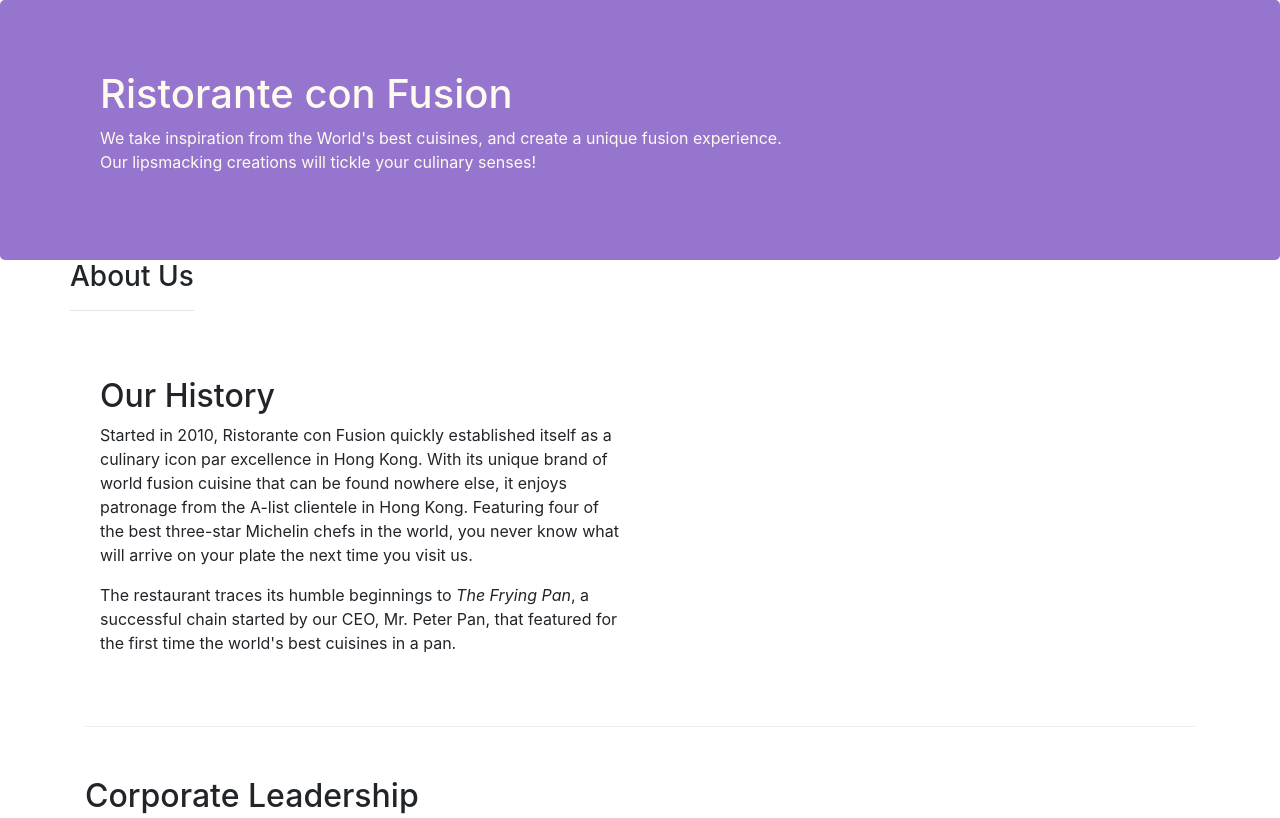
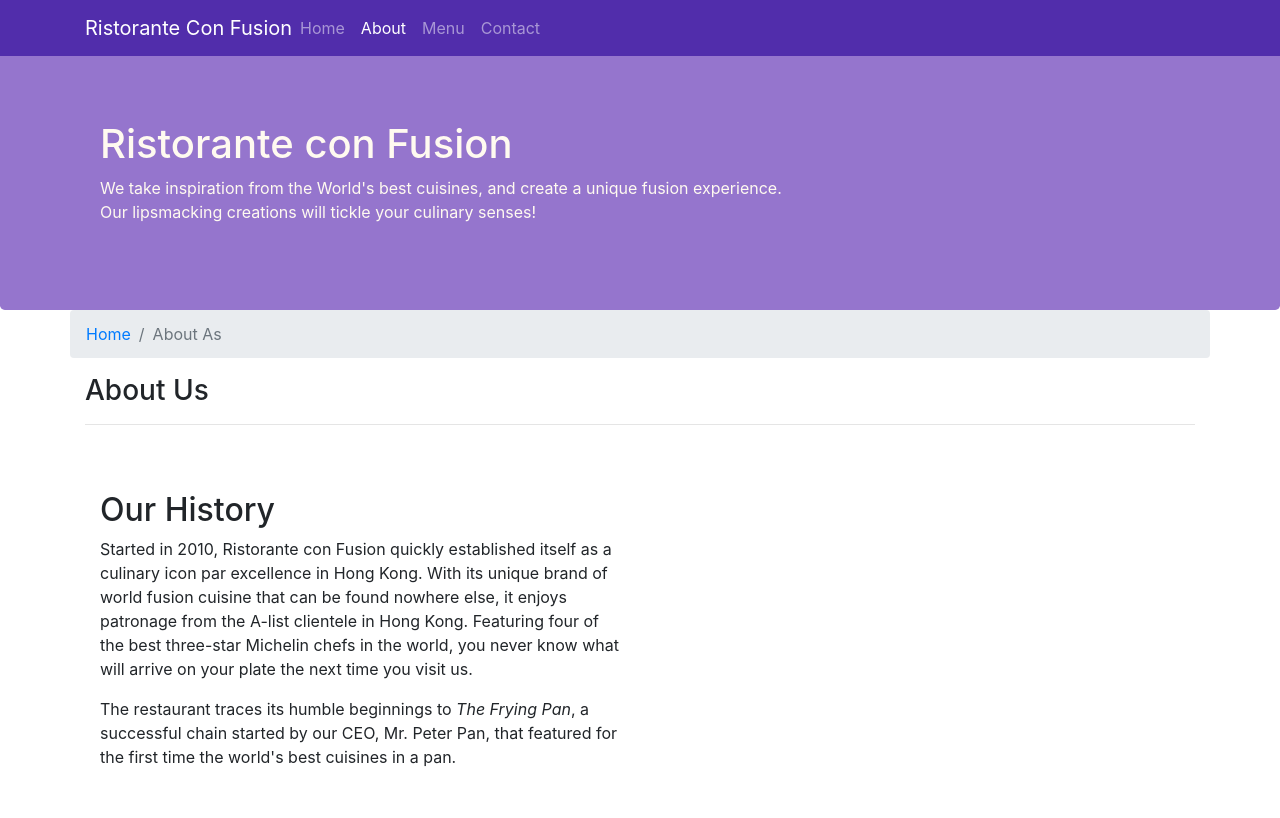
Before and after one commit to NicolasAponte/bootstrap, a website: page aboutus.html in a window 1280 px wide. Shown: the top 818 px of the page. Drawn offline with nearby package versions, Linux system fonts and the light colour scheme.

Commit message:
Navbar and Breadcrumbs

```diff
--- a/aboutus.html
+++ b/aboutus.html
@@ -15,6 +15,22 @@
 </head>
 
 <body>
+    <nav class="navbar navbar-dark navbar-expand-sm fixed-top">
+        <div class="container">
+            <button class="navbar-toggler" type="button" data-toggle="collapse" data-target="#Navbar">
+                <span class="navbar-toggler-icon"></span>
+            </button>
+            <a class="navbar-brand mr-auto" href="./index.html">Ristorante Con Fusion</a>
+            <div class="collapse navbar-collapse" id="Navbar">
+                <ul class="navbar-nav mr-auto">
+                    <li class="nav-item"><a class="nav-link" href="./index.html">Home</a></li>
+                    <li class="nav-item active"><a class="nav-link" href="./aboutus.html">About</a></li>
+                    <li class="nav-item"><a class="nav-link" href="#">Menu</a></li>
+                    <li class="nav-item"><a class="nav-link" href="#">Contact</a></li>
+                </ul>
+            </div>
+        </div>
+    </nav>
 
     <header class="jumbotron">
         <div class="container">
@@ -31,7 +47,13 @@
 
     <div class="container">
         <div class="row">
-            <div>
+            <ol class="col-12 breadcrumb">
+                <li class="breadcrumb-item">
+                    <a href="./index.html">Home</a>
+                </li>
+                 <li class="breadcrumb-item active">About As</li>
+            </ol>
+            <div class="col-12">
                <h3>About Us</h3>
                <hr>
             </div>
@@ -77,7 +99,7 @@
                 <div class="col-4 offset-1 col-sm-2">
                     <h5>Links</h5>
                     <ul class="list-unstyled">
-                        <li><a href="#">Home</a></li>
+                        <li><a href="./index.html">Home</a></li>
                         <li><a href="#">About</a></li>
                         <li><a href="#">Menu</a></li>
                         <li><a href="#">Contact</a></li>
--- a/css/styles.css
+++ b/css/styles.css
@@ -1,3 +1,4 @@
+
 .row-header{
 	margin: 0px auto;
 	padding: 0px auto;
@@ -28,3 +29,12 @@
 	margin: 0px;
 	color: #0f0f0f;
 }
+
+body{
+	padding: 50px 0px 0px 0px;
+	z-index: 0;
+}
+
+.navbar-dark{
+	background-color: #512DAB;
+}
```
Also changed, not shown: index.html (+17 -2 lines), package.json (+12 -4 lines), 1 other file. Lines whose indentation alone changed are shown as unchanged.
